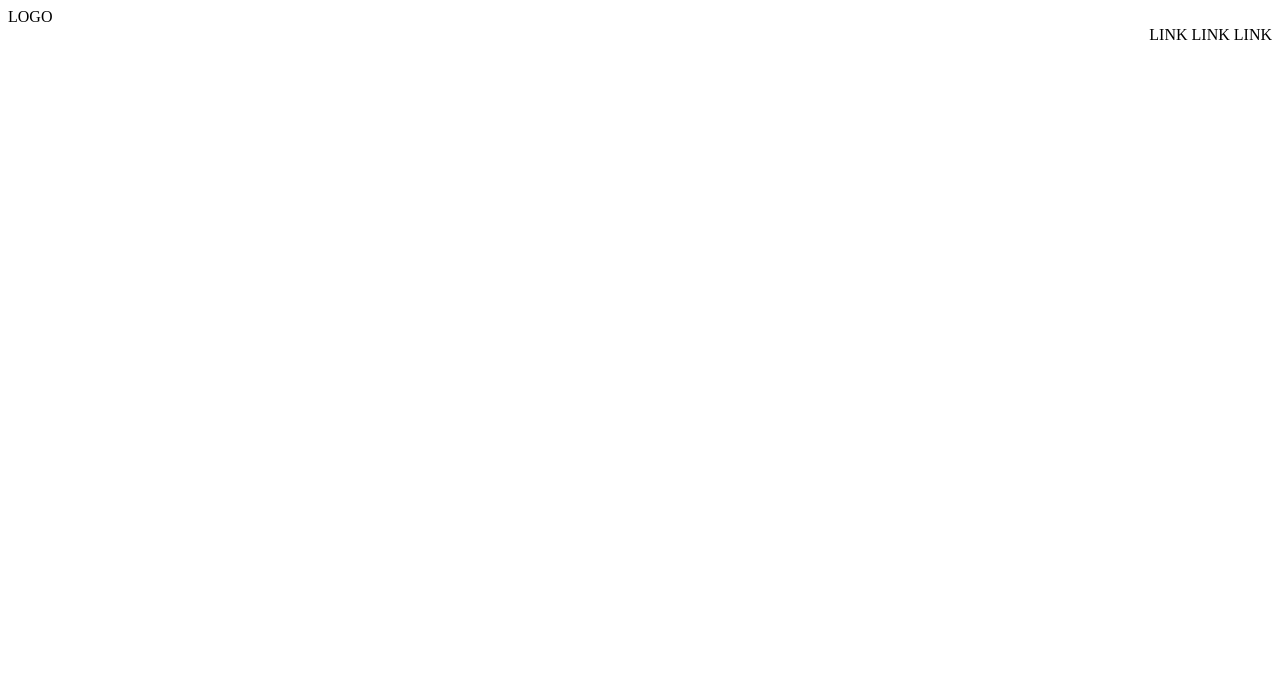
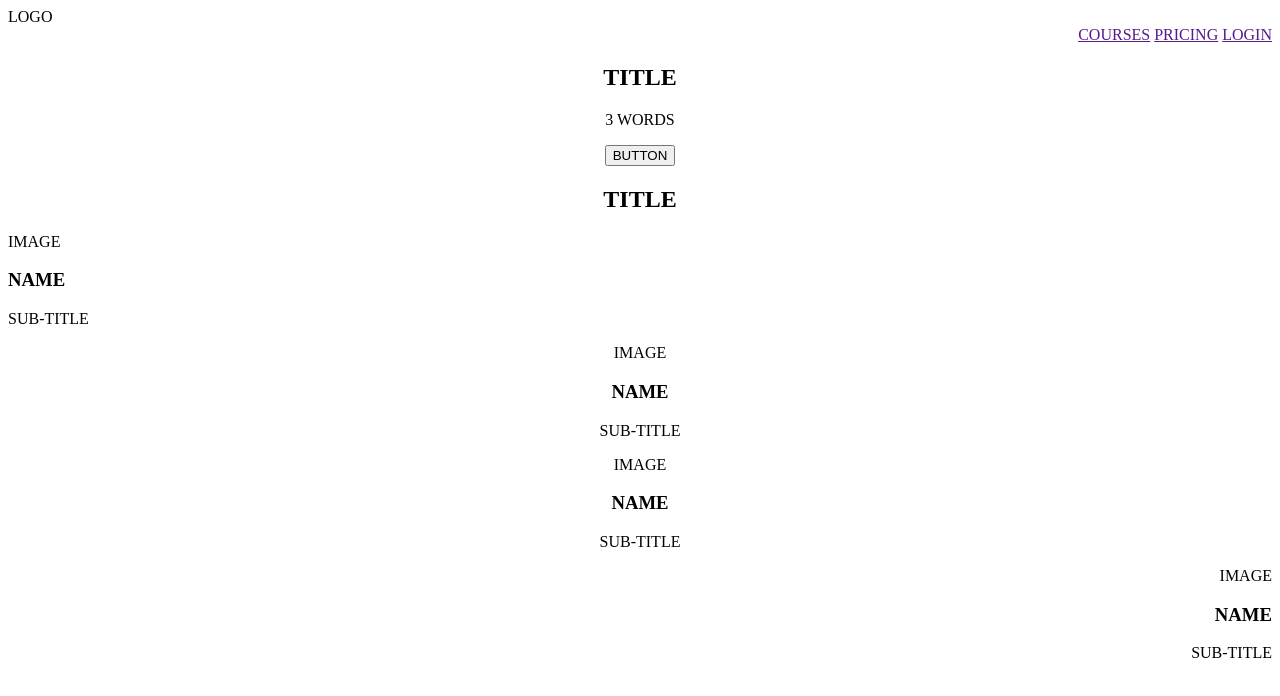
Before and after one commit to timidgeek/holbertonschool-web-development, a plain HTML site: page html_advanced/index.html in a window 1280 px wide. Drawn offline with Linux system fonts and the light colour scheme.

Commit message:
task two - banner

```diff
--- a/html_advanced/index.html
+++ b/html_advanced/index.html
@@ -9,10 +9,53 @@
         <a><img />LOGO</a>
       </div>
       <div align="right">
-        <a>LINK</a>
-        <a>LINK</a>
-        <a>LINK</a>
+        <a href="">COURSES</a>
+        <a href="">PRICING</a>
+        <a href="">LOGIN</a>
       </div>
     </header>
+
+    <main>
+      <!-- banner -->
+      <section>
+        <!-- first block -->
+        <div align="middle">
+          <h1>TITLE</h1>
+          <p>3 WORDS</p>
+          <button>BUTTON</button>
+        </div>
+
+        <div align="middle">
+          <h2>TITLE</h2>
+          <!-- block containing four blocks -->
+          <div>
+            <div align="left">
+              <img src="">IMAGE
+              <h3>NAME</h3>
+              <p>SUB-TITLE</p>
+            </div>
+
+            <div>
+              <img src="">IMAGE
+              <h3>NAME</h3>
+              <p>SUB-TITLE</p>
+            </div>
+
+            <div>
+              <img src="">IMAGE
+              <h3>NAME</h3>
+              <p>SUB-TITLE</p>
+            </div>
+
+            <div align="right">
+              <img src="">IMAGE
+              <h3>NAME</h3>
+              <p>SUB-TITLE</p>
+            </div>
+        </div>
+      </section>
+    </main>
+
   </body>
+
 </html>
```
